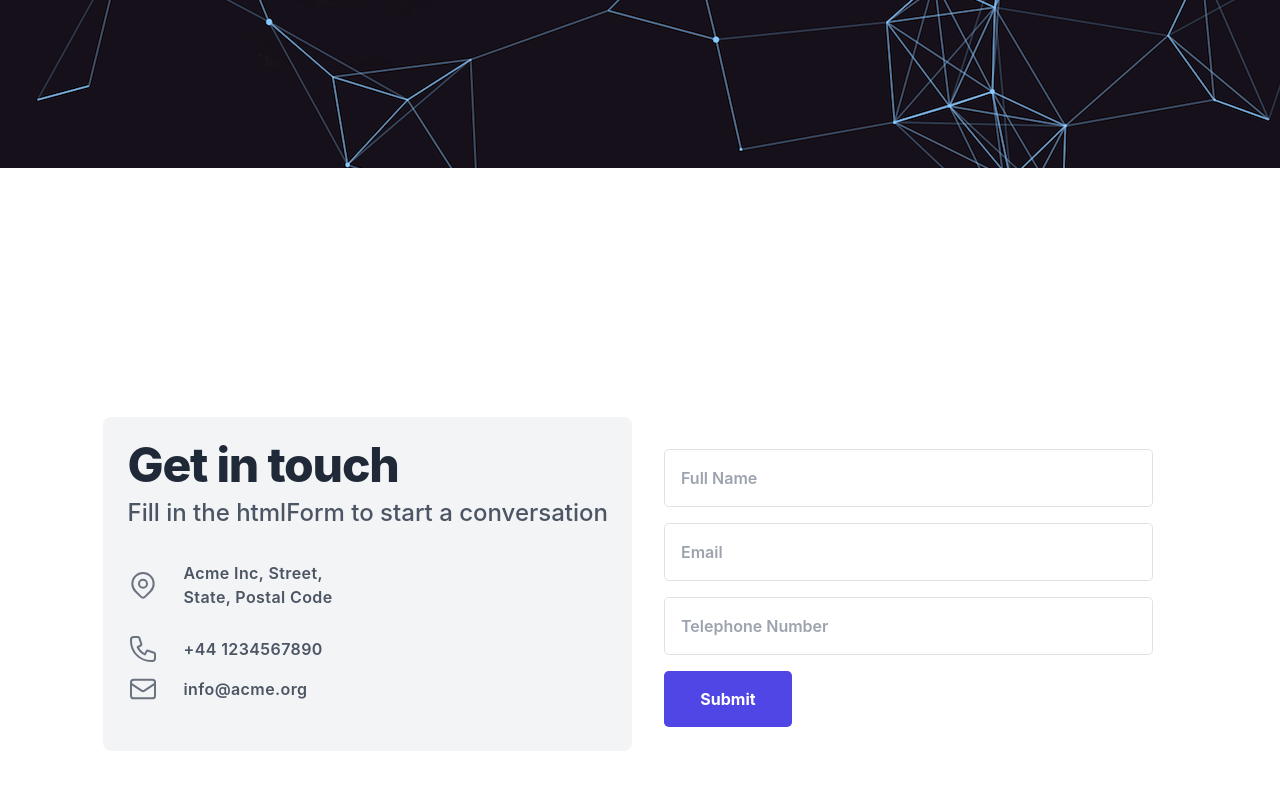
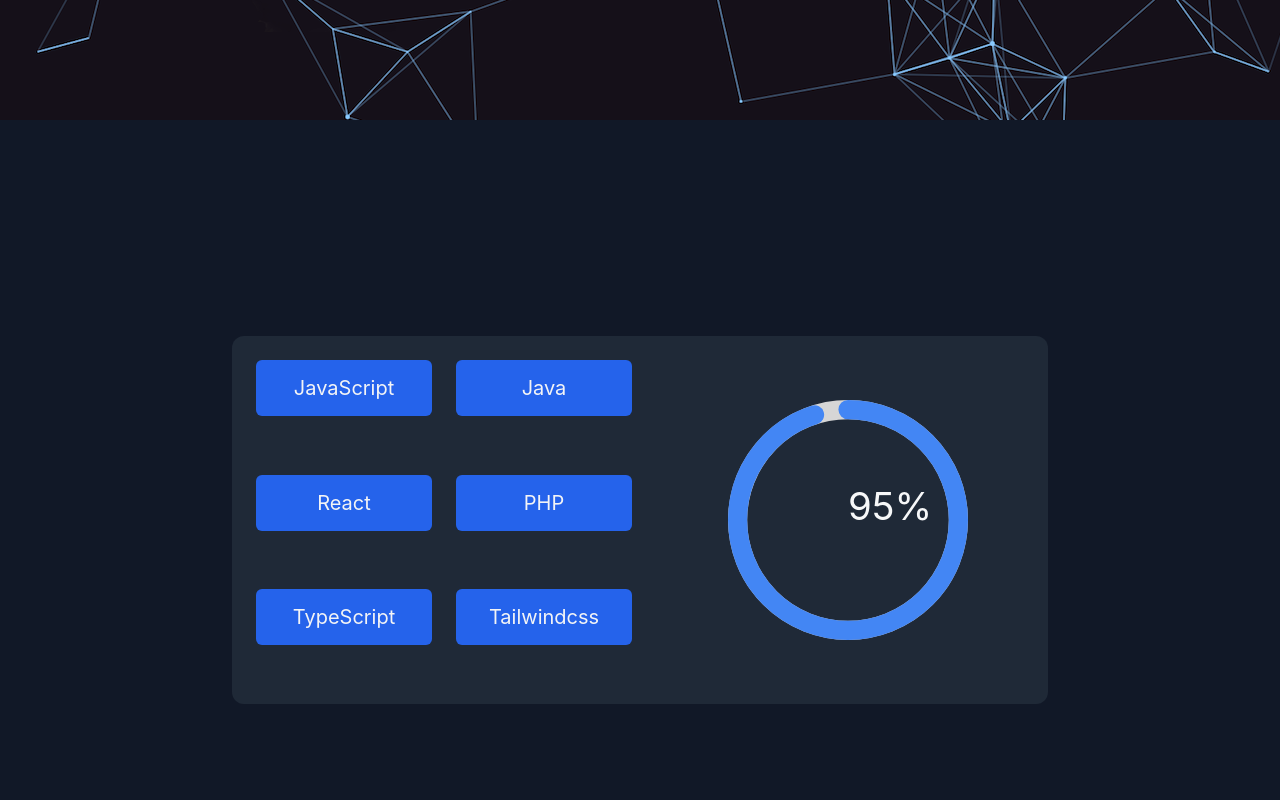
Before and after one commit to Thisarahetz/Thisara-Hettikanakana, a Next.js app: page / in a window 1280 px wide. Shown: the part 680-1480 px from the top of the page. Built offline with nearby package versions, Linux system fonts and the light colour scheme.

Commit message:
Language progress add

```diff
--- /dev/null
+++ b/componet/LangProgresComp.js
@@ -0,0 +1,82 @@
+import React,{useState} from 'react';
+import LanguageTopup from './LanguageTopup';
+
+const LangProgres = () => {
+    const [currentSkill,stateCurent] = useState(
+        {
+            'title': 'HTML',
+            'percent': '95',
+        }
+
+    )
+    const JavaScript = () => {
+        const nextLag = {
+            'title': 'JavaScript',
+            'percent': '85',
+        }
+        stateCurent(nextLag);
+    }
+    const Java = () => {
+        const nextLag = {
+            'title': 'java',
+            'percent': '75',
+        }
+        stateCurent(nextLag);
+    }
+    const ReactLan = () => {
+        const nextLag = {
+            'title': 'React',
+            'percent': '65',
+        }
+        stateCurent(nextLag);
+    }
+    const phpLan = () => {
+        const nextLag = {
+            'title': 'php',
+            'percent': '75',
+        }
+        stateCurent(nextLag);
+    }
+    const typeScript = () => {
+        const nextLag = {
+            'title': 'typescript',
+            'percent': '75',
+        }
+        stateCurent(nextLag);
+    }
+    const tailwindcss = () => {
+        const nextLag = {
+            'title': 'tailwindcss',
+            'percent': '65',
+        }
+        stateCurent(nextLag);
+    }
+
+    return (
+        <>
+
+
+    <div className="grid w-full min-h-screen text-gray-100 bg-gray-900 place-content-center">
+        <div className="p-6 space-y-6 bg-gray-800 rounded-xl md:grid md:grid-cols-2 md:gap-4 sm:space-y-0">
+            <div className="grid grid-cols-2 gap-6">
+            <button className="px-4 py-2 text-xl text-gray-100 transition bg-blue-600 rounded-md h-14 w-44 hover:bg-blue-700" onClick={JavaScript}>JavaScript</button>
+            <button className="px-4 py-2 text-xl text-gray-100 transition bg-blue-600 rounded-md h-14 w-44 hover:bg-blue-700" onClick={Java}>Java</button>
+            <button className="px-4 py-2 text-xl text-gray-100 transition bg-blue-600 rounded-md h-14 w-44 hover:bg-blue-700" onClick={ReactLan}>React</button>
+            <button className="px-4 py-2 text-xl text-gray-100 transition bg-blue-600 rounded-md h-14 w-44 hover:bg-blue-700" onClick={phpLan}>PHP</button>
+            <button className="px-4 py-2 text-xl text-gray-100 transition bg-blue-600 rounded-md h-14 w-44 hover:bg-blue-700" onClick={typeScript}>TypeScript</button>
+            <button className="px-4 py-2 text-xl text-gray-100 transition bg-blue-600 rounded-md h-14 w-44 hover:bg-blue-700" onClick={tailwindcss}>Tailwindcss</button>
+              </div>
+
+                <LanguageTopup
+                    title={currentSkill.title}
+                    percentage={currentSkill.percent}
+                ></LanguageTopup>
+        </div>
+    </div>
+
+
+        </>
+      );
+}
+
+export default LangProgres;
--- /dev/null
+++ b/componet/LanguageTopup.js
@@ -0,0 +1,59 @@
+import React from "react";
+// Import react-circular-progressbar module and styles
+import {
+    CircularProgressbar,buildStyles
+  } from "react-circular-progressbar";
+const LanguageTopup = (props) => {
+
+    return (
+        <>
+
+    <CircularProgressbar className="w-60 h-80 ml-20 mr-10 text-justify"
+  value={props.percentage}
+  text={`${props.percentage}%`}
+  styles={{
+    rotation: 0,
+    // Customize the root svg element
+    root: {},
+    // Customize the path, i.e. the "completed progress"
+    path: {
+      // Path color
+      stroke: `rgb(59,130,246, ${props.percentage / 100})`,
+      // Whether to use rounded or flat corners on the ends - can use 'butt' or 'round'
+      strokeLinecap: 'round',
+      // Customize transition animation
+      transition: 'stroke-dashoffset 0.5s ease 0s',
+      // Rotate the path
+      transform: 'rotate(0turn)',
+      transformOrigin: 'center center',
+    },
+    // Customize the circle behind the path, i.e. the "total progress"
+    trail: {
+      // Trail color
+      stroke: '#d6d6d6',
+      // Whether to use rounded or flat corners on the ends - can use 'butt' or 'round'
+      strokeLinecap: 'butt',
+      // Rotate the trail
+      transform: 'rotate(0.0turn)',
+      transformOrigin: 'center',
+    },
+    // Customize the text
+    text: {
+      // Text color
+      fill: '#f7f8f9',
+      // Text size
+      fontSize: '16px',
+
+    },
+    // Customize background - only used when the `background` prop is true
+    background: {
+      fill: '#3e98c7',
+    },
+
+  }}
+/>
+        </>
+     );
+}
+
+export default LanguageTopup;
--- a/componet/Navbar/Navbar.js
+++ b/componet/Navbar/Navbar.js
@@ -1,7 +1,7 @@
 const Navbar = () => {
     return (
         <div>
-    <nav className="bg-gray-700">
+    <nav className="bg-gray-900 fixed-top">
       <div className="container mx-auto py-2 flex justify-between items-center">
         <h1 className="text-2xl font-bold text-gray-50"></h1>
         <div className="flex space-x-10">
--- a/componet/Top1/TopContaner.js
+++ b/componet/Top1/TopContaner.js
@@ -8,7 +8,7 @@
       <div className="texture">
         <Container className="container-top">
           <Row className="section-top">
-            <Col xs={12} md={6} className="section-top-left">
+            <Col xs={12} md={6} className="section-top-left mt-7">
               <img className="max-w-md mx-auto" src="/assets/lastpic.png" />
             </Col>
             <Col xs={12} md={6} className="section-top-right shadow">
--- a/package.json
+++ b/package.json
@@ -12,6 +12,7 @@
     "next": "11.1.2",
     "react": "17.0.2",
     "react-bootstrap": "^2.0.0-beta.6",
+    "react-circular-progressbar": "^2.0.4",
     "react-dom": "17.0.2",
     "react-typical": "^0.1.3"
   },
--- a/pages/index.js
+++ b/pages/index.js
@@ -1,6 +1,7 @@
 import TopContaner from "../componet/Top1/TopContaner";
 import Head from 'next/head'
 import Footer from "../componet/Navbar/Footer/Footer";
+import LangProgres from "../componet/LangProgresComp";
 
 export default function Home() {
   return (
@@ -32,11 +33,12 @@
           src="https://unpkg.com/react-bootstrap@next/dist/react-bootstrap.min.js"
 
         ></script>
-
+        <script defer src="https://unpkg.com/alpinejs@3.2.4/dist/cdn.min.js"></script>
 
 
 
     <TopContaner/>
+    <LangProgres/>
     <Footer/>
     </div>
 
```
Also changed, not shown: 1 other file (tests, documents, lock files or other folders).
